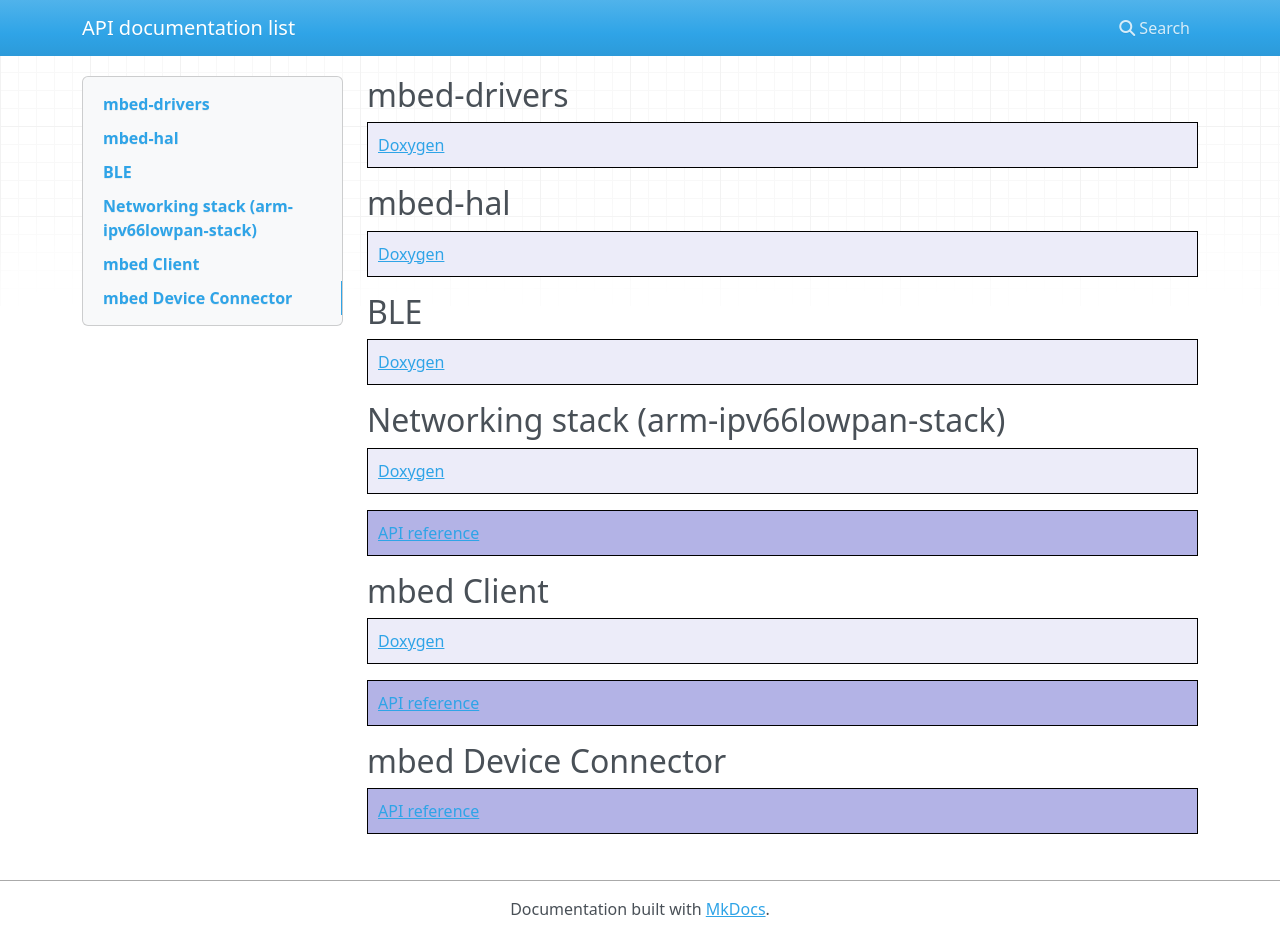
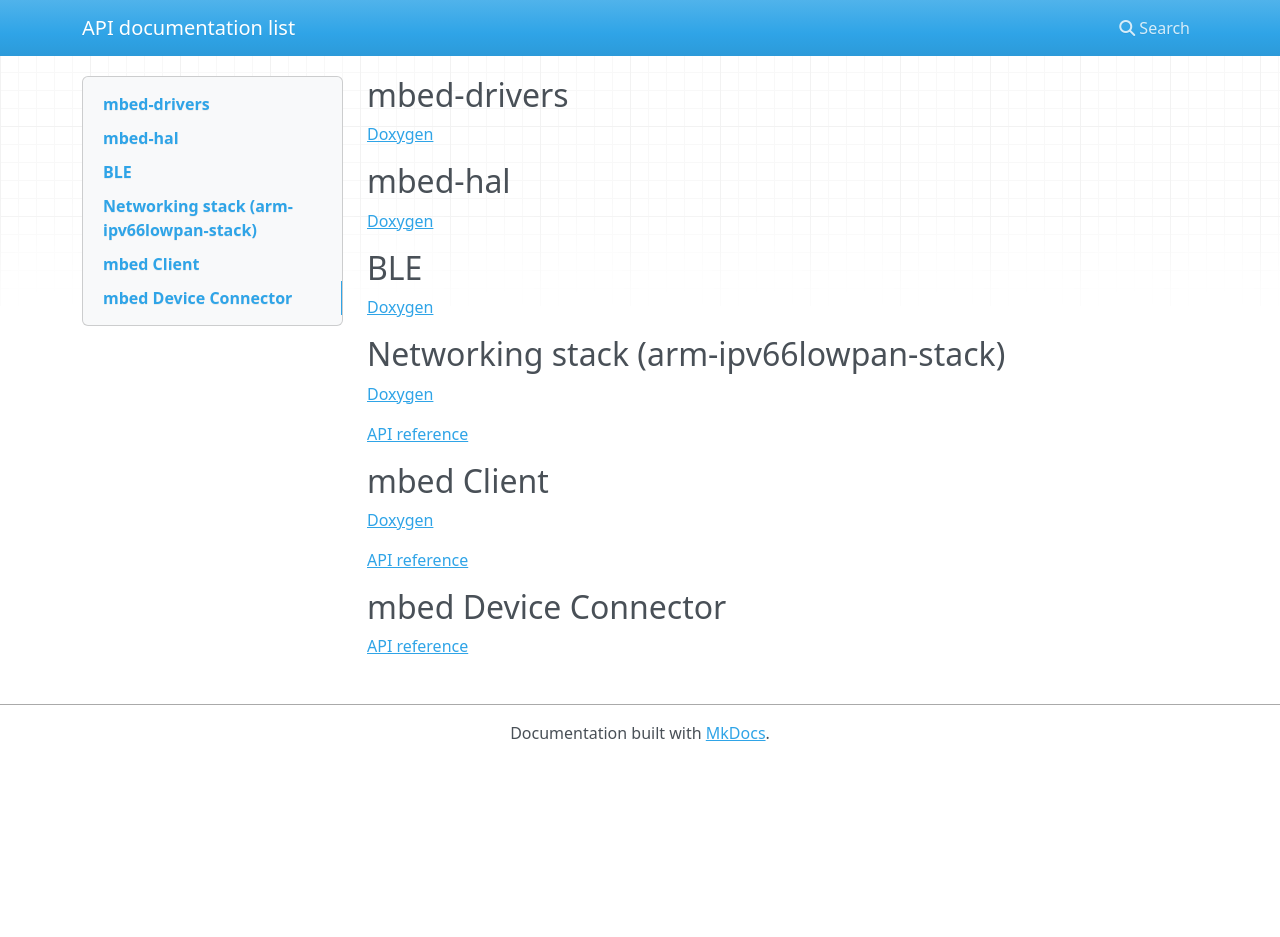
Before and after one commit to ARMmbed/API_docs_list, an MkDocs documentation site: the page built from Docs/index.md, in a window 1280 px wide and 937 px high. Built offline with MkDocs 1.6.1, drawn with Linux system fonts in a browser that asks for light colours; nearby versions of some CDN libraries; old or Windows-style settings are respelled for this version of MkDocs.

Commit message:
Removing colours

```diff
--- a/Docs/index.md
+++ b/Docs/index.md
@@ -1,27 +1,27 @@
 ## mbed-drivers
 
-<span style="background-color:#ececf9;border:1px solid #000;display:block; height:100%; padding:10px">[Doxygen](https://docs.mbed.com/docs/mbed-drivers-api/en/latest/api/index.html)</span>
+[Doxygen](https://docs.mbed.com/docs/mbed-drivers-api/en/latest/api/index.html)
 
 ## mbed-hal
 
-<span style="background-color:#ececf9;border:1px solid #000;display:block; height:100%; padding:10px">[Doxygen](https://docs.mbed.com/docs/mbed-hal-api/en/latest/api/index.html)</span>
+[Doxygen](https://docs.mbed.com/docs/mbed-hal-api/en/latest/api/index.html)
 
 ## BLE
 
-<span style="background-color:#ececf9;border:1px solid #000;display:block; height:100%; padding:10px">[Doxygen](https://docs.mbed.com/docs/ble-api/en/master/api/index.html)</span>
+[Doxygen](https://docs.mbed.com/docs/ble-api/en/master/api/index.html)
 
 ## Networking stack (arm-ipv66lowpan-stack)
 
-<span style="background-color:#ececf9;border:1px solid #000;display:block; height:100%; padding:10px">[Doxygen](https://docs.mbed.com/docs/arm-ipv66lowpan-stack/en/latest/api/index.html)</span>
+[Doxygen](https://docs.mbed.com/docs/arm-ipv66lowpan-stack/en/latest/api/index.html)
 
-<span style="background-color:#b3b3e6;border:1px solid #000;display:block; height:100%; padding:10px">[API reference](https://docs.mbed.com/docs/arm-ipv66lowpan-stack/en/latest/05_reference/index.html)</span>
+[API reference](https://docs.mbed.com/docs/arm-ipv66lowpan-stack/en/latest/05_reference/index.html)
 
 ## mbed Client
 
-<span style="background-color:#ececf9;border:1px solid #000;display:block; height:100%; padding:10px">[Doxygen](https://docs.mbed.com/docs/mbed-client-guide/en/latest/api/index.html)</span>
+[Doxygen](https://docs.mbed.com/docs/mbed-client-guide/en/latest/api/index.html)
 
-<span style="background-color:#b3b3e6;border:1px solid #000;display:block; height:100%; padding:10px">[API reference](https://docs.mbed.com/docs/mbed-client-guide/en/latest/Howto/)</span>
+[API reference](https://docs.mbed.com/docs/mbed-client-guide/en/latest/Howto/)
 
 ## mbed Device Connector
 
-<span style="background-color:#b3b3e6;border:1px solid #000;display:block; height:100%; padding:10px">[API reference](https://docs.mbed.com/docs/mbed-device-connector-web-interfaces/en/latest/api-reference/)</span>
+[API reference](https://docs.mbed.com/docs/mbed-device-connector-web-interfaces/en/latest/api-reference/)
```
